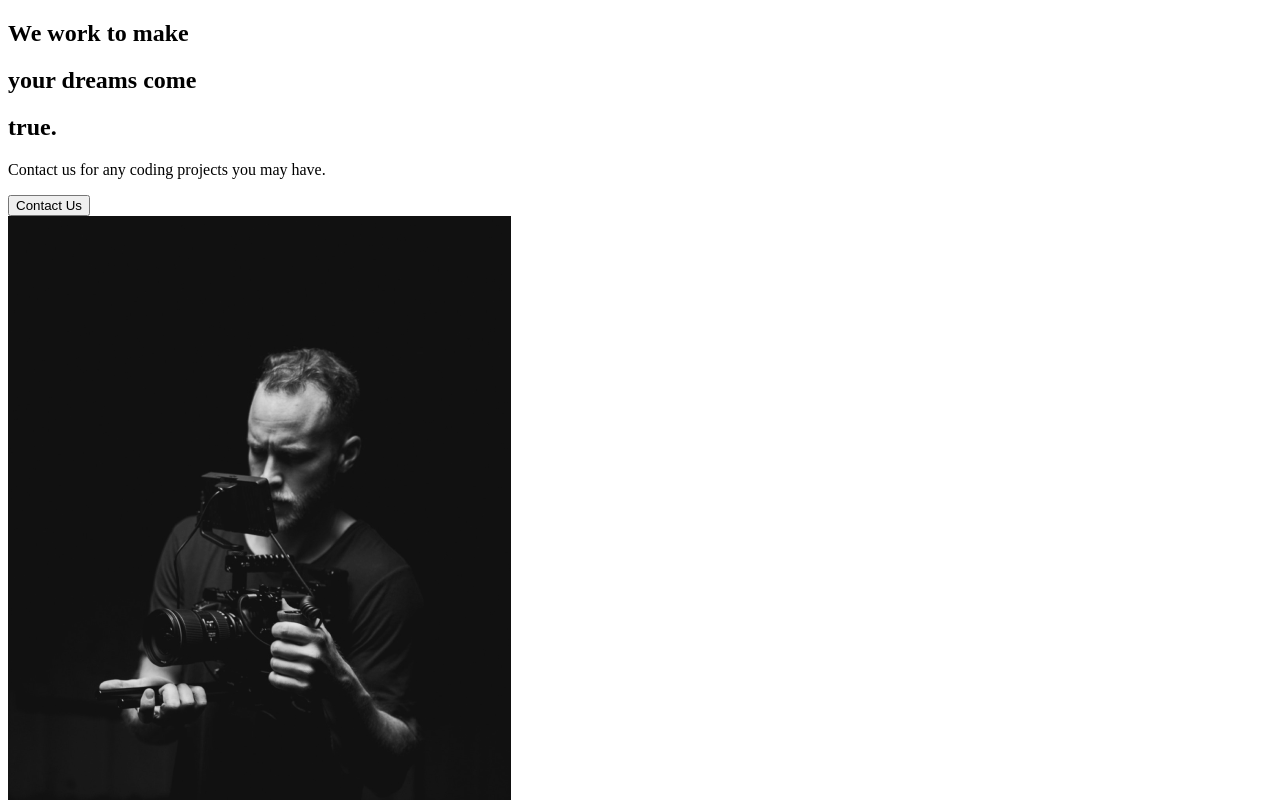
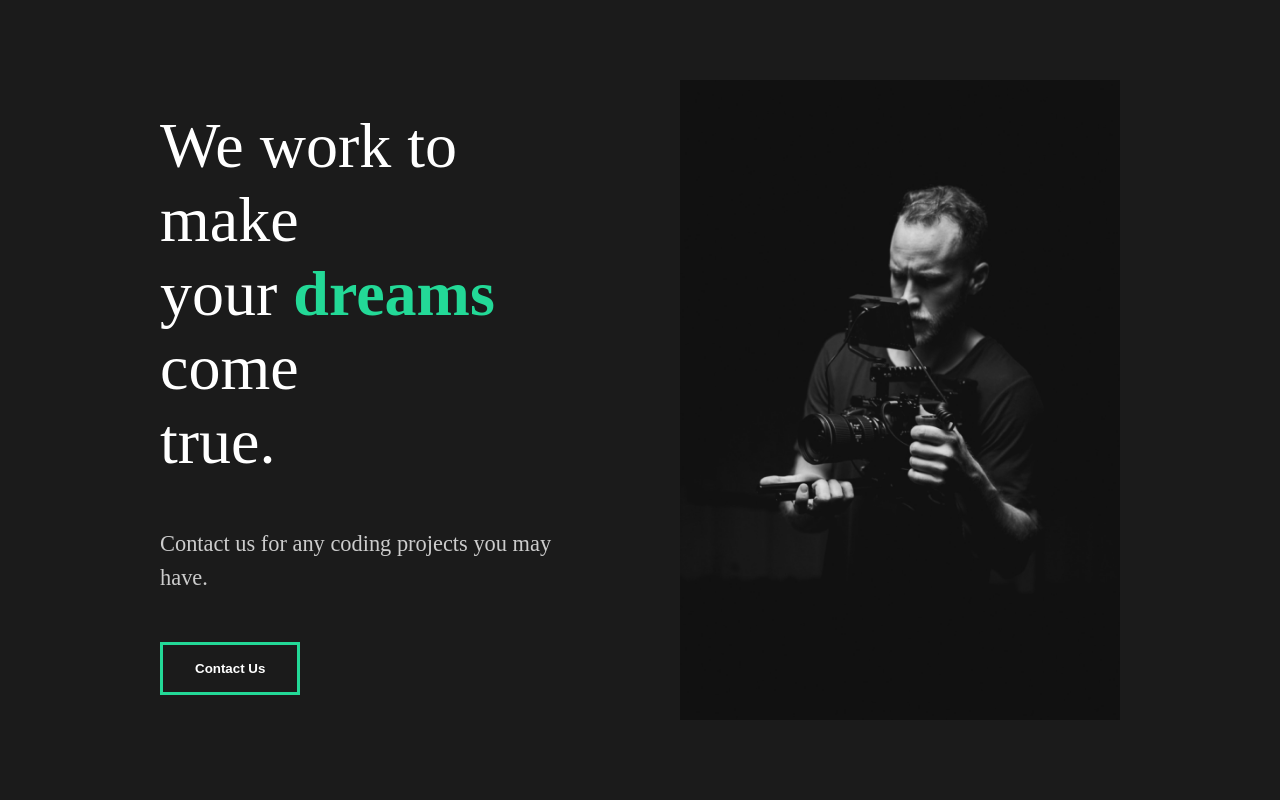
Before and after one commit to Beekasha/dev-portfolio-react, a React (Create React App) app: page / in a window 1280 px wide. Shown: the top 800 px of the page. Built offline with nearby package versions, Linux system fonts and the light colour scheme.

Commit message:
Add styled components

```diff
--- a/src/App.js
+++ b/src/App.js
@@ -1,8 +1,11 @@
+//global styling
+import GlobalStyle from './components/GlobalStyle'
 import AboutUs from './pages/AboutUs'
 
 function App() {
   return (
     <div className="App">
+      <GlobalStyle />
       <AboutUs />
     </div>
   );
--- a/src/components/AboutSection.js
+++ b/src/components/AboutSection.js
@@ -1,10 +1,13 @@
 import React from 'react';
 import home1 from '../img-samples/home1.png'
 
+// styled components
+import styled from 'styled-components'
+
 const AboutSection = () => {
     return(
-        <div>
-            <div className="description">
+        <StyledAbout>
+            <StyledDescription>
                 <div className="title">
                     <div className="hide">
                         <h2>We work to make</h2>
@@ -18,12 +21,41 @@
                 </div>
                 <p>Contact us for any coding projects you may have.</p>
                 <button>Contact Us</button>
-            </div>
-            <div className="image">
+            </StyledDescription>
+            <StyledImage>
                 <img src={home1} alt="random dude pic"/>
-            </div>
-        </div>
+            </StyledImage>
+        </StyledAbout>
     )
-}
+};
+
+//Styled Component
+const StyledAbout = styled.div`
+    min-height: 90vh;
+    display: flex;
+    align-items: center;
+    justify-content: space-between;
+    padding: 5rem 10rem;
+    color: white;
+`
+const StyledDescription = styled.div`
+    flex: 1;
+    padding-right: 5rem;
+    h2{
+        font-weight: lighter;
+    }
+`
+
+const StyledImage = styled.div`
+    flex: 1;
+    overflow: hidden;
+    img{
+        width: 100%;
+        height: 80vh;
+        object-fit: cover;
+    }
+`
+
+
 
 export default AboutSection;
--- /dev/null
+++ b/src/components/GlobalStyle.js
@@ -0,0 +1,56 @@
+import {createGlobalStyle} from 'styled-components';
+
+const GlobalStyle = createGlobalStyle`
+    *{
+        margin: 0;
+        padding: 0;
+        box-sizing: border-box;
+    }
+
+    body{
+        background: #1b1b1b;
+
+    }
+    button{
+        font-weight: bold;
+        font-size: 1.1.rem;
+        cursor: pointer;
+        padding: 1rem 2rem;
+        border: 3px solid #23d997;
+        background: transparent;
+        color: white;
+        transition: all 0.5s ease;
+        &:hover{
+            background-color: #23d997;
+            color: white;
+        }
+
+    }
+    h2{
+        font-weight: lighter;
+        font-size: 4rem;
+    }
+    h3{
+        color: white;
+    }
+    h4{
+        font-weight: bold;
+    }
+    a{
+        font-size: 1.1.rem;
+    }
+    span{
+        font-weight: bold;
+        color: #23d997;
+
+    }
+    p{
+        padding: 3rem 0rem;
+        color: #ccc;
+        font-size: 1.4rem;
+        line-height: 150%;
+    }
+
+`
+
+export default GlobalStyle;
```
Also changed, not shown: 1 other file (tests, documents, lock files or other folders).
